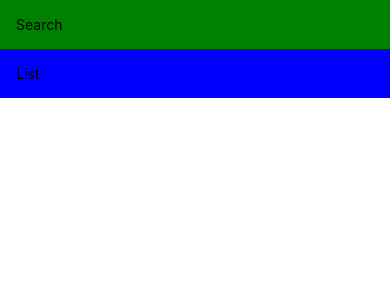
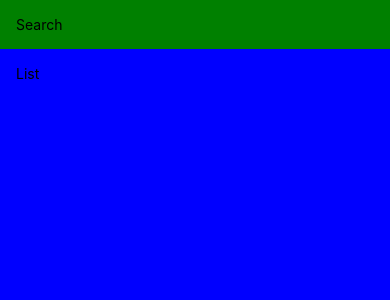
Before and after one commit to intelligentCoding/MealsToGo, a React Native app: screen / in a window 390 px wide. Shown: the top 300 px of the page. Built offline with nearby package versions, Linux system fonts and the light colour scheme.

Commit message:
spell mistake fixed

```diff
--- a/App.js
+++ b/App.js
@@ -7,11 +7,11 @@ const isAndroid = Platform.OS === 'android';
 export default function App() {
   return (
   <>
-    <SafeAreaView style={{felx:1, marginTop: StatusBar.currentHeight}}>
+    <SafeAreaView style={{flex:1, marginTop: StatusBar.currentHeight}}>
       <View style={{padding:16, backgroundColor:"green"}}>
         <Text>Search</Text>
       </View>
-      <View style={{ padding:16, backgroundColor:"blue"}}>
+      <View style={{ flex:1,padding:16, backgroundColor:"blue"}}>
         <Text>List</Text>
       </View>
     </SafeAreaView>
```
